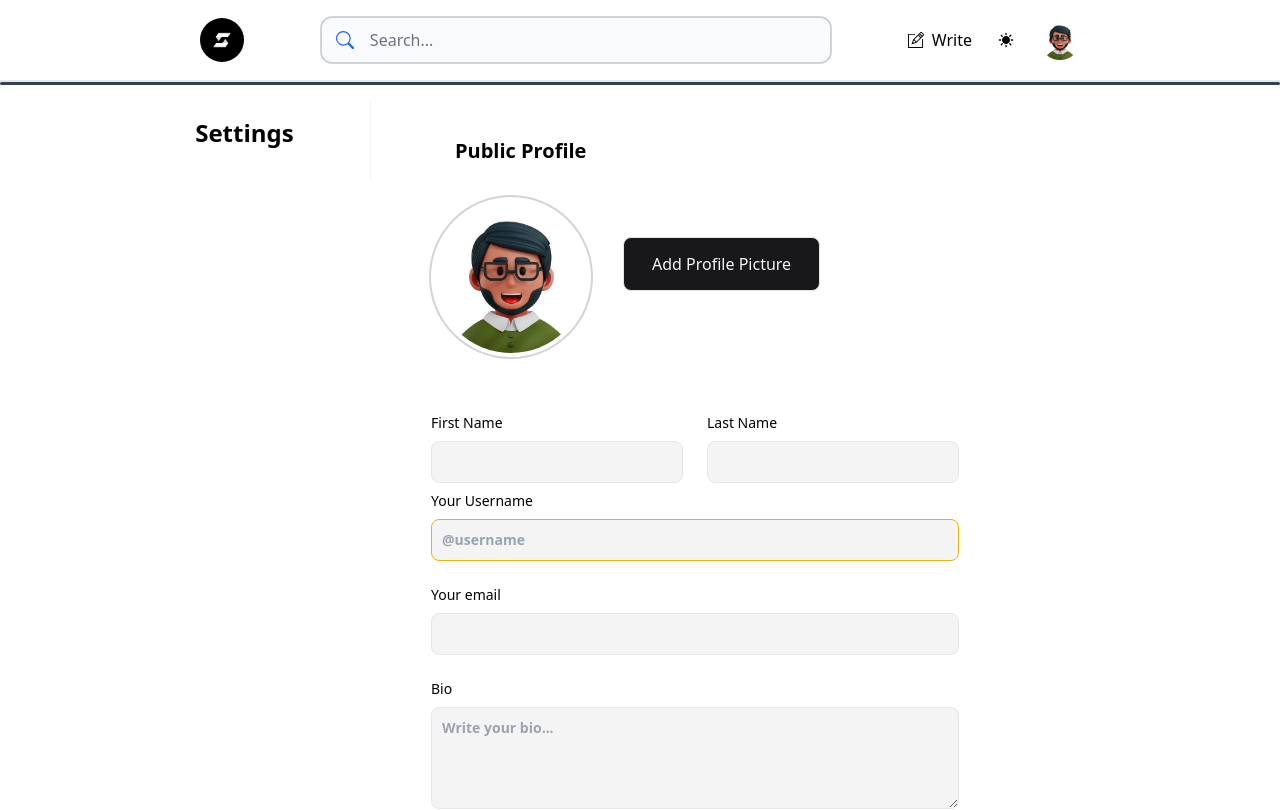
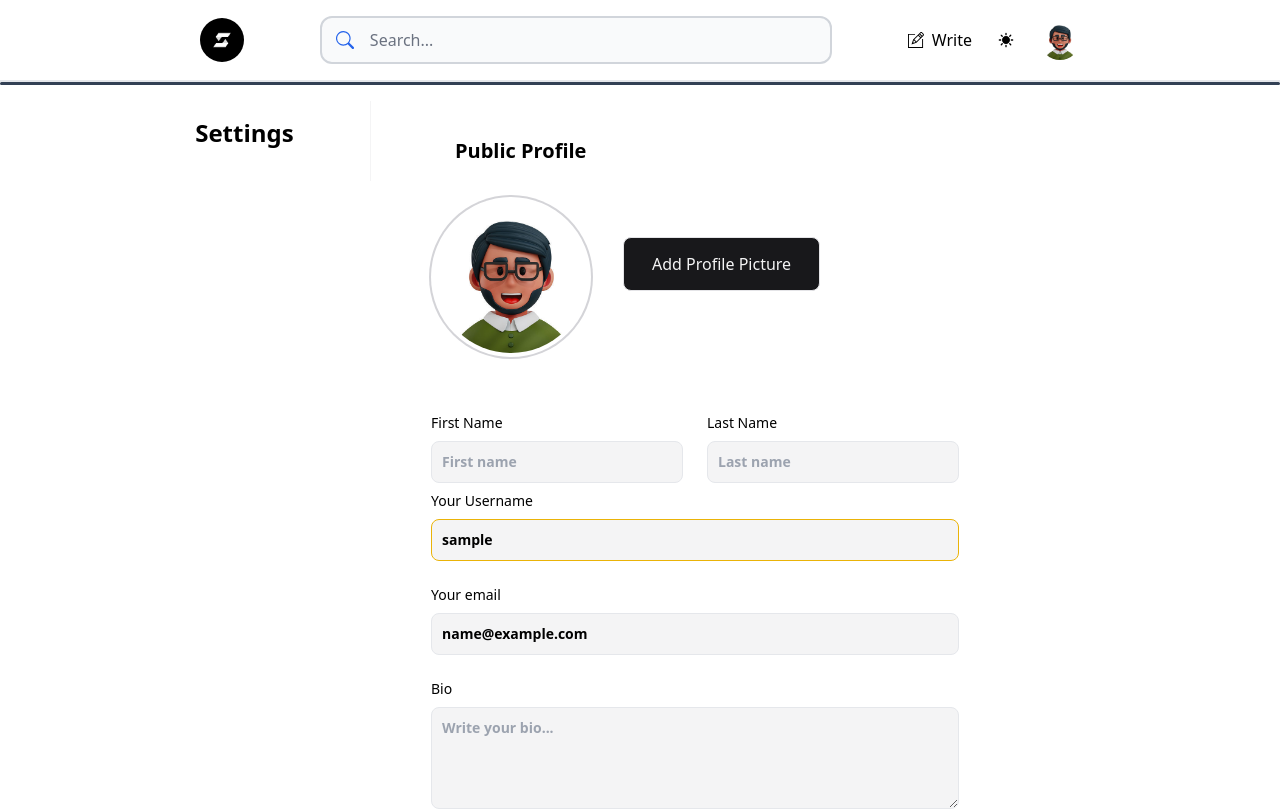
Before and after one commit to Kanishk1420/Bloggify-Blogging-Platform, a React (Vite) app in the folder Frontend/: page /profile/edit/1 in a window 1280 px wide. Shown: the top 810 px of the page. Built offline with nearby package versions, Linux system fonts and the light colour scheme; no server answers; sample sign-in values are in the browser's storage.

Commit message:
Bio data profile managment fixed

```diff
--- a/Frontend/src/api/user.js
+++ b/Frontend/src/api/user.js
@@ -6,6 +6,7 @@ export const userApi = createApi({
     baseUrl: import.meta.env.VITE_API_URL,
     credentials: "include",
   }),
+  tagTypes: ['User'],
   endpoints: (builder) => ({
     getUser: builder.query({
       query: (id) => {
@@ -14,7 +15,8 @@ export const userApi = createApi({
         }
         return `/user/${id}`;
       },
-      skip: (id) => !id
+      skip: (id) => !id,
+      providesTags: ['User'],
     }),
 
     updateUser: builder.mutation({
@@ -23,9 +25,8 @@ export const userApi = createApi({
         method: "PATCH",
         body: user,
       }),
+      invalidatesTags: ['User'],
     }),
-
-
 
     getAllUsers: builder.query({
       query: (id) => `/alluser/${id}`,
--- a/Frontend/src/pages/ProfileAction/EditProfile.jsx
+++ b/Frontend/src/pages/ProfileAction/EditProfile.jsx
@@ -1,9 +1,10 @@
 /* eslint-disable no-unused-vars */
 import { useEffect, useState } from 'react';
-import { useParams } from 'react-router-dom';
+import { useParams, useNavigate } from 'react-router-dom';
 import { toast } from 'react-toastify';
 import { useDispatch, useSelector } from 'react-redux';
-import avatar from '../../assets/avatar.jpg'
+import avatar from '../../assets/avatar.jpg';
+import { userApi } from '../../api/user';
 import { useGetUserQuery, useUpdateUserMutation } from '../../api/user';
 import { setCredentials } from '../../slices/AuthSlice';
 import Navbar from '../../components/Navbar/Navbar';
@@ -21,51 +22,195 @@ const EditProfile = () => {
     const [preview, setPreview] = useState('');
     const [firstname, setFirstname] = useState('');
     const [lastname, setLastname] = useState('');
-    const [loading, setLoading] = useState(0)
+    const [loading, setLoading] = useState(0);
     const [updateUser] = useUpdateUserMutation();
     const { userInfo } = useSelector((state) => state.auth);
     const id = useParams().id;
+    const navigate = useNavigate();
     const img = import.meta.env.VITE_IMG_URL;
     const dispatch = useDispatch();
-    const { data, error } = useGetUserQuery(id);
-    const { theme } = useSelector((state) => state.theme)
 
-    // New state variables for username checking
-    const [isCheckingUsername, setIsCheckingUsername] = useState(false);
+    // Use refetch to force data reload and skip cache
+    const { data, error, refetch } = useGetUserQuery(id, {
+        refetchOnMountOrArgChange: true // Force refetch when component mounts
+    });
+
+    const { theme } = useSelector((state) => state.theme);
+
+    // State variables for username checking
     const [isUsernameAvailable, setIsUsernameAvailable] = useState(true);
     const [usernameMessage, setUsernameMessage] = useState('');
     const [originalUsername, setOriginalUsername] = useState('');
 
-    // Username availability check
-    const { data: availabilityData, isLoading } = useCheckUsernameAvailabilityQuery(
+    // Use the username check RTK Query hook
+    const { data: usernameData, isFetching: isCheckingUsername } = useCheckUsernameAvailabilityQuery(
         username,
-        { skip: !username || username === originalUsername }
+        {
+            skip: !username || username === originalUsername || username.length < 4,
+            refetchOnMountOrArgChange: true
+        }
     );
 
+    // Update username availability state when the query returns data
+    useEffect(() => {
+        if (usernameData) {
+            setIsUsernameAvailable(usernameData.available);
+            setUsernameMessage(usernameData.message);
+        }
+    }, [usernameData]);
+
+    // This effect will run whenever the data changes (including after a refetch)
+    useEffect(() => {
+        // First, check if we have API data
+        if (data && data.user) {
+            const user = data.user;
+            console.log("Loading from API:", user);
+
+            // Get bio from Redux as backup since API doesn't return it
+            const redisBio = userInfo?.user?.bio || '';
+
+            // Set all values from API data
+            setUserId(user._id || '');
+            setUsername(user.username || '');
+            setOriginalUsername(user.username || '');
+            setEmail(user.email || '');
+            setFirstname(user.firstname || '');
+            setLastname(user.lastname || '');
+
+            // CRITICAL FIX: Use bio from Redux, not API
+            setBio(redisBio);
+            console.log("Setting bio value:", redisBio);
+
+            if (user.profilePhoto?.url) {
+                setPreview(user.profilePhoto.url);
+            }
+        }
+        // Fallback to Redux if API data isn't available
+        else if (userInfo?.user) {
+            const user = userInfo.user;
+            console.log("Loading from Redux:", user);
+
+            setUserId(user._id || '');
+            setUsername(user.username || '');
+            setOriginalUsername(user.username || '');
+            setEmail(user.email || '');
+            setBio(user.bio || ''); // Use bio from Redux
+            setFirstname(user.firstname || '');
+            setLastname(user.lastname || '');
+
+            if (user.profilePhoto?.url) {
+                setPreview(user.profilePhoto.url);
+            }
+        }
+    }, [data, userInfo]); // Add userInfo as dependency
+
+    // Add these debug logs at the top of your useEffect:
     useEffect(() => {
         if (data && data.user) {
             const user = data.user;
-            setUserId(user._id);
-            setUsername(user.username);
-            setOriginalUsername(user.username); // Store original username
-            setEmail(user.email);
-            setPassword(user.password);
-            setBio(user.bio);
-            setFirstname(user.firstname);
-            setLastname(user.lastname);
 
-            if (user.profilePhoto) {
-                setPreview(user?.profilePhoto?.url);
+            // Add this detailed debugging
+            console.log("DETAILED API RESPONSE:", {
+                fullData: data,
+                bioField: data.user.bio,
+                bioType: typeof data.user.bio
+            });
+
+            // Rest of your code...
+        }
+    }, [data, userInfo]);
+
+    // Username validation function
+    const validateUsername = (username) => {
+        if (username.length < 4) {
+            return { valid: false, message: "Username must be at least 3 characters (not including @)" };
+        }
+
+        const validCharsRegex = /^@[a-z0-9_]+$/;
+        if (!validCharsRegex.test(username)) {
+            return { valid: false, message: "Username can only contain letters, numbers and underscores" };
+        }
+
+        return { valid: true, message: "" };
+    };
+
+    const handleSubmit = async (e) => {
+        e.preventDefault();
+
+        try {
+            setLoading(10);
+
+            // Prepare user data - ensure bio is explicitly included
+            let newUserInfo = {
+                username: username,
+                email: email,
+                bio: bio || '', // Ensure bio is never undefined
+                firstname: firstname,
+                lastname: lastname,
+            };
+
+            console.log("Submitting data with bio:", bio); // Debug bio value on submit
+
+            if (password) {
+                newUserInfo.password = password;
             }
+
+            // Upload profile photo if changed
+            if (file) {
+                const formData = new FormData();
+                formData.append('profilePhoto', file);
+                const photoRes = await updateUser(formData).unwrap();
+                setLoading(50);
+
+                if (photoRes?.secure_url) {
+                    newUserInfo.profilePhoto = {
+                        public_id: photoRes.public_id,
+                        url: photoRes.secure_url
+                    };
+                }
+            }
+
+            // Update user information
+            const updatedUserResponse = await updateUser({ user: newUserInfo }).unwrap();
+
+            // Debug the response specifically checking bio
+            console.log("API Response:", updatedUserResponse);
+
+            // IMPORTANT CHANGE: Store the submitted bio regardless of API response
+            const userData = updatedUserResponse.user || updatedUserResponse;
+
+            // Create proper Redux update - FORCE the bio value from our form submission
+            const updatedReduxData = {
+                ...userInfo,
+                user: {
+                    ...userInfo.user,
+                    ...userData,
+                    bio: bio  // CRITICAL FIX: Use the form value directly instead of API response
+                }
+            };
+
+            console.log("Updating Redux with:", updatedReduxData);
+
+            // Dispatch the update to Redux
+            dispatch(setCredentials(updatedReduxData));
+
+            // Force bio to be set in local state
+            setBio(bio || '');
+
+            // Force refetch after a delay
+            setTimeout(() => {
+                safeRefetch();
+                toast.success("Profile updated successfully!");
+                navigate(`/profile/${id}`);
+            }, 500);
+
+            setLoading(100);
+        } catch (err) {
+            console.log("Update error:", err);
+            toast.error(err?.data?.message || 'Failed to update user info');
+            setLoading(0);
         }
-    }, [data]);
-
-    useEffect(() => {
-        if (availabilityData) {
-            setIsUsernameAvailable(availabilityData.available);
-            setUsernameMessage(availabilityData.message);
-        }
-    }, [availabilityData]);
+    };
 
     const handleFileChange = (e) => {
         const selectedFile = e.target.files[0];
@@ -76,90 +221,26 @@ const EditProfile = () => {
         }
     };
 
+    // Don't use an effect for refetch - it creates a race condition
+    // Instead, call refetch directly after update in the handleSubmit
+    // But make sure we have a safe refetch function
 
-    const handleSubmit = async (e) => {
-        e.preventDefault();
-
-        // Enhanced validation before submission
-        const usernameValidation = validateUsername(username);
-        if (!usernameValidation.valid) {
-          toast.error(usernameValidation.message);
-          return;
-        }
-
-        // Prevent submission if username is not available
-        if (!isUsernameAvailable && username !== originalUsername) {
-          toast.error('Username is already taken');
-          return;
-        }
-
+    const safeRefetch = () => {
         try {
-            setLoading(10);
-
-            // Prepare user data
-            let newUserInfo = {
-                username: username,
-                email: email,
-                bio: bio,
-                firstname: firstname,
-                lastname: lastname,
-            };
-
-
-            if (password) {
-                newUserInfo.password = password;
+            if (refetch) {
+                return refetch();
             }
-
-
-            // Upload profile photo if changed
-            if (file) {
-                const formData = new FormData();
-                formData.append('profilePhoto', file);
-                const res = await updateUser(formData).unwrap();
-
-                setLoading(50);
-
-                newUserInfo.profilePhoto = {
-                    public_id: res?.public_id,
-                    url: res?.secure_url
-                };
-            }
-
-            // Update user information
-            const updatedUserResponse = await updateUser({ user: newUserInfo }).unwrap();
-            dispatch(setCredentials(updatedUserResponse));
-            setLoading(100);
-
-            // Add success message
-            toast.success("Profile updated successfully!");
-
-            // Set the new username as the original to reset validation state
-            setOriginalUsername(username);
-
-            console.log(updatedUserResponse);
-
+            return Promise.resolve();
         } catch (err) {
-            console.log(err);
-            toast.error(err?.data?.message || 'Failed to update user info');
-            setLoading(0);
+            console.error("Refetch error:", err);
+            return Promise.resolve();
         }
     };
 
-    // Add this validation function at the top of your component
-    const validateUsername = (username) => {
-        // Username without the @ should be at least 3 chars (4 total with @)
-        if (username.length < 4) {
-            return { valid: false, message: "Username must be at least 3 characters (not including @)" };
-        }
-
-        // Check if username only contains allowed characters
-        const validCharsRegex = /^@[a-z0-9_]+$/;
-        if (!validCharsRegex.test(username)) {
-            return { valid: false, message: "Username can only contain letters, numbers and underscores" };
-        }
-
-        return { valid: true, message: "" };
-    };
+    // In your component, add these console.logs
+    console.log("Redux state userInfo:", userInfo);
+    console.log("API data:", data);
+    console.log("Current state values:", { bio, username, email });
 
     return (
         <>
@@ -235,8 +316,8 @@ const EditProfile = () => {
                                                     type="text"
                                                     value={firstname}
                                                     onChange={(e) => setFirstname(e.target.value)}
-                                                    className={`border font-semibold  text-sm rounded-lg  block w-full p-2.5 ${theme ? "border-slate-900  bg-black text-white" : "bg-zinc-100 "}`}
-                                                    placeholder={data?.user?.firstname}
+                                                    className={`border font-semibold text-sm rounded-lg block w-full p-2.5 ${theme ? "border-slate-900 bg-black text-white" : "bg-zinc-100 "}`}
+                                                    placeholder="First name"
                                                     required
                                                 />
                                             </div>
@@ -247,7 +328,7 @@ const EditProfile = () => {
                                                     value={lastname}
                                                     onChange={(e) => setLastname(e.target.value)}
                                                     className={`border font-semibold  text-sm rounded-lg  block w-full p-2.5 ${theme ? "border-slate-900  bg-black text-white" : "bg-zinc-100 "}`}
-                                                    placeholder={data?.user?.lastname}
+                                                    placeholder="Last name"
                                                     required
                                                 />
                                             </div>
@@ -282,7 +363,7 @@ const EditProfile = () => {
                                                 {/* Username availability indicator */}
                                                 {username !== originalUsername && (
                                                   <div className="absolute right-4 top-3">
-                                                    {isLoading ? (
+                                                    {isCheckingUsername ? (
                                                       <svg className="animate-spin h-5 w-5 text-gray-500" xmlns="http://www.w3.org/2000/svg" fill="none" viewBox="0 0 24 24">
                                                         <circle className="opacity-25" cx="12" cy="12" r="10" stroke="currentColor" strokeWidth="4"></circle>
                                                         <path className="opacity-75" fill="currentColor" d="M4 12c0-4.418 3.582-8 8-8s8 3.582 8 8-3.582 8-8 8-8-3.582-8-8zm2 0a6 6 0 1012 0 6 6 0 00-12 0z"></path>
@@ -318,7 +399,7 @@ const EditProfile = () => {
                                                 onChange={(e) => setEmail(e.target.value)}
                                                 className={`border font-semibold  text-sm rounded-lg  block w-full p-2.5 ${theme ? "border-slate-900  bg-black text-white" : "bg-zinc-100 "}`}
                                                 value={email}
-                                                placeholder={data?.user?.email}
+                                                placeholder="Email"
                                                 required
                                             />
                                         </div>
@@ -327,11 +408,16 @@ const EditProfile = () => {
                                             <label htmlFor="message" className="block mb-2 text-sm font-medium ">Bio</label>
                                             <textarea
                                                 rows="4"
-                                                value={bio}
+                                                value={bio || ''}
                                                 required
-                                                onChange={(e) => setBio(e.target.value)}
-                                                className={`border font-semibold  text-sm rounded-lg  block w-full p-2.5 ${theme ? "border-slate-900  bg-black text-white" : "bg-zinc-100 "}`}
-                                                placeholder={`${!userInfo?.user?.bio ? 'Write your bio...' : userInfo?.user?.bio}`}
+                                                onChange={(e) => {
+                                                    const newBio = e.target.value;
+                                                    console.log("Setting bio to:", newBio);
+                                                    setBio(newBio);
+                                                }}
+                                                className={`border font-semibold text-sm rounded-lg block w-full p-2.5 ${theme ? "border-slate-900 bg-black text-white" : "bg-zinc-100 "}`}
+
+                                                placeholder="Write your bio..."
                                             ></textarea>
                                         </div>
 
--- a/Frontend/src/slices/AuthSlice.js
+++ b/Frontend/src/slices/AuthSlice.js
@@ -15,6 +15,8 @@ const authSlice = createSlice({
   reducers: {
     setCredentials: (state, action) => {
       state.userInfo = action.payload;
+      // Make sure it's storing the complete user object with all fields
+      console.log("Updated user in redux:", action.payload);
       state.isAuthenticated = action.payload ? true : false;
       localStorage.setItem("userInfo", JSON.stringify(action.payload));
     },
```
Also changed, not shown: 1 other file (tests, documents, lock files or other folders).
